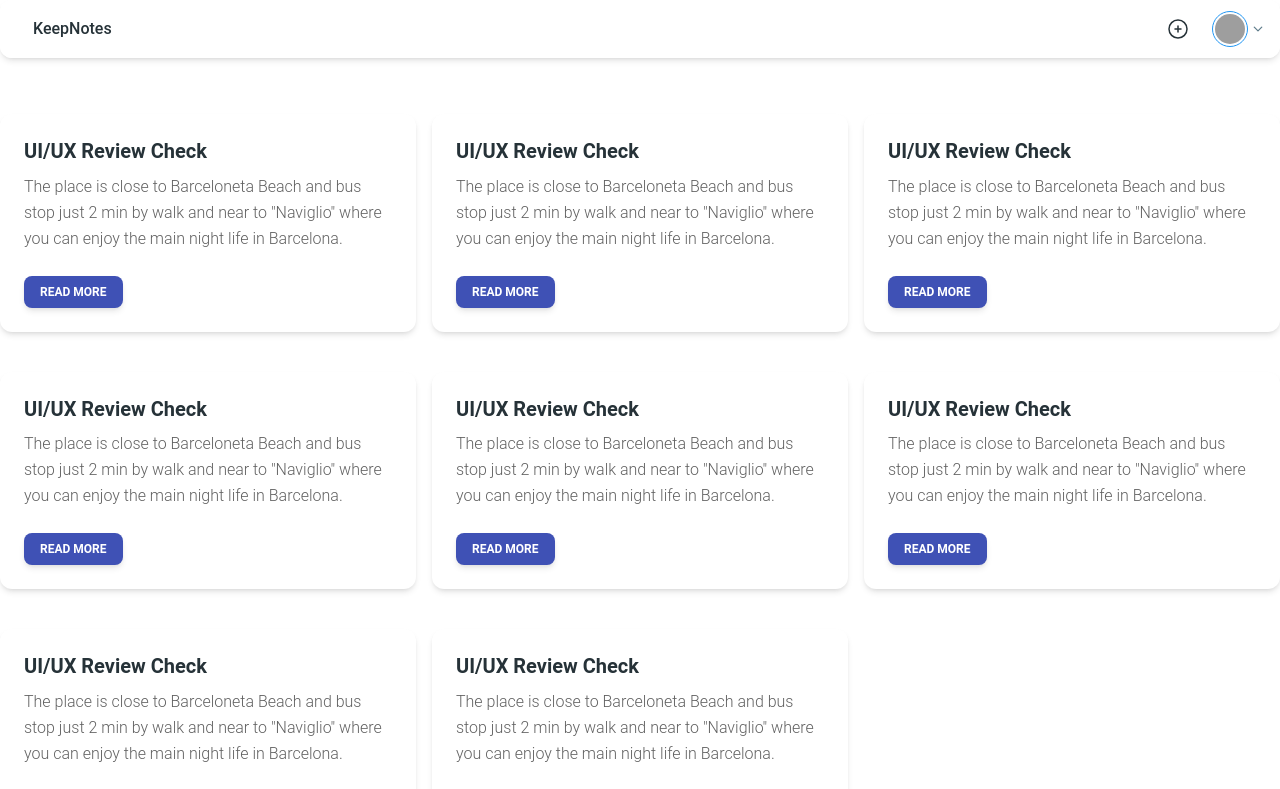
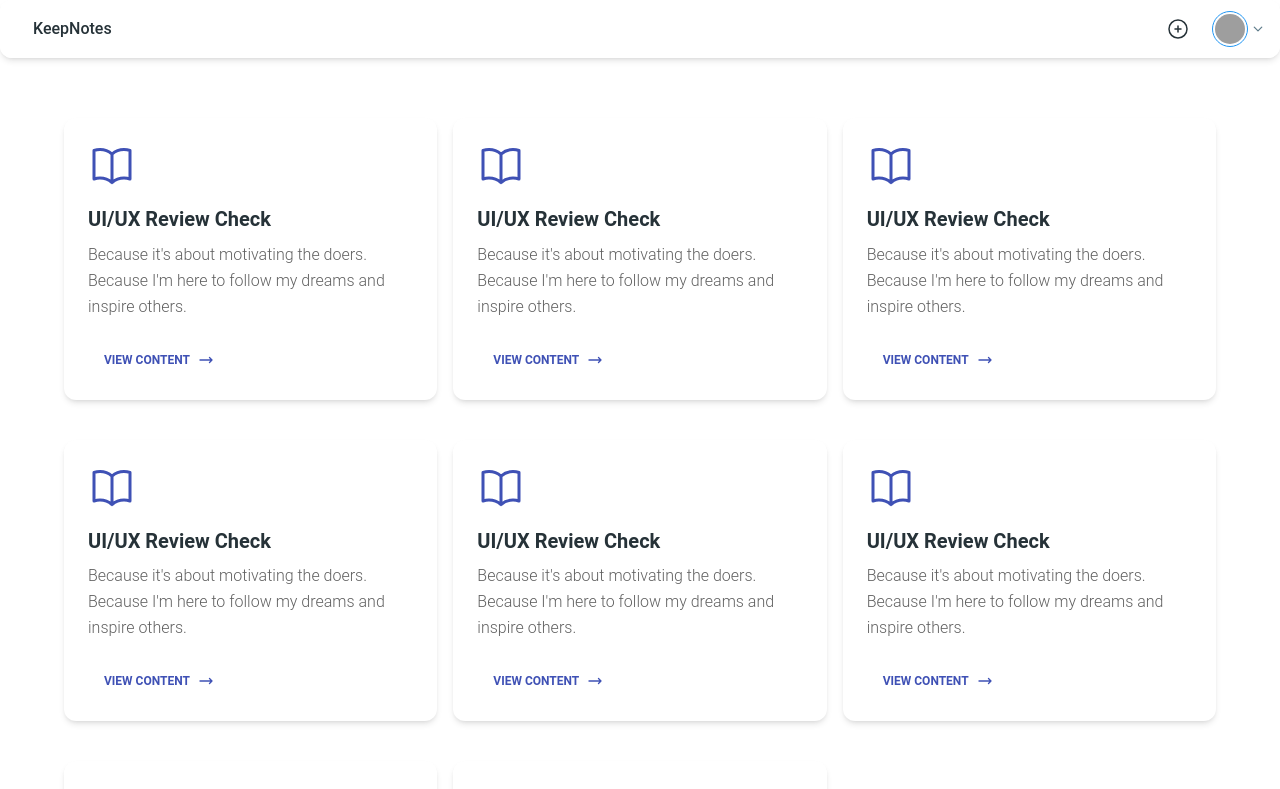
Before and after one commit to Ronel028/notes-app, a Next.js app: page / in a window 1280 px wide. Shown: the top 789 px of the page. Built offline with nearby package versions, Linux system fonts and the light colour scheme; grey boxes are pictures that could not be loaded.

Commit message:
change card component

```diff
--- a/src/components/NotesCard.jsx
+++ b/src/components/NotesCard.jsx
@@ -1,3 +1,4 @@
+import Link from "next/link";
 import {
   Card,
   CardBody,
@@ -5,26 +6,55 @@ import {
   Typography,
   Button,
 } from "@material-tailwind/react";
+import {
+  RocketLaunchIcon,
+  ArrowLongRightIcon,
+  BookOpenIcon,
+} from "@heroicons/react/24/outline";
 
 const NotesCard = () => {
   return (
     <Card className="mt-6 w-full">
-      <CardBody className="flex-1">
+      <CardBody>
+        <BookOpenIcon className="text-indigo-500 w-12 h-12 mb-4" />
         <Typography variant="h5" color="blue-gray" className="mb-2">
           UI/UX Review Check
         </Typography>
         <Typography>
-          The place is close to Barceloneta Beach and bus stop just 2 min by
-          walk and near to &quot;Naviglio&quot; where you can enjoy the main
-          night life in Barcelona.
+          Because it's about motivating the doers. Because I'm here to follow my
+          dreams and inspire others.
         </Typography>
       </CardBody>
       <CardFooter className="pt-0">
-        <Button size="sm" className="bg-indigo-500 hover:shadow-indigo-300">
-          Read More
-        </Button>
+        <Link href="/notes-content" className="inline-block">
+          <Button
+            size="sm"
+            variant="text"
+            className="flex items-center gap-2 text-indigo-500"
+          >
+            View content
+            <ArrowLongRightIcon strokeWidth={2} className="w-4 h-4" />
+          </Button>
+        </Link>
       </CardFooter>
     </Card>
+    // <Card className="mt-6 w-full">
+    //   <CardBody className="flex-1">
+    //     <Typography variant="h5" color="blue-gray" className="mb-2">
+    //       UI/UX Review Check
+    //     </Typography>
+    //     <Typography>
+    //       The place is close to Barceloneta Beach and bus stop just 2 min by
+    //       walk and near to &quot;Naviglio&quot; where you can enjoy the main
+    //       night life in Barcelona.
+    //     </Typography>
+    //   </CardBody>
+    //   <CardFooter className="pt-0">
+    //     <Button size="sm" className="bg-indigo-500 hover:shadow-indigo-300">
+    //       Read More
+    //     </Button>
+    //   </CardFooter>
+    // </Card>
   );
 };
 
--- a/src/layout/MainLayout.jsx
+++ b/src/layout/MainLayout.jsx
@@ -4,7 +4,7 @@ const MainLayout = (props) => {
   return (
     <>
       <Navigation />
-      <main className=" w-[90%] max-w-[1200px] mx-auto h-auto min-h-[calc(100vh-78px)] py-3">
+      <main className="h-auto min-h-[calc(100vh-78px)] py-4">
         {props.children}
       </main>
     </>
--- a/src/pages/index.js
+++ b/src/pages/index.js
@@ -1,5 +1,4 @@
 import Head from "next/head";
-import Navigation from "../components/Navigation";
 import EmptyState from "@/components/EmtyState";
 import NotesCard from "@/components/NotesCard";
 import MainLayout from "@/layout/MainLayout";
@@ -17,7 +16,7 @@ export default function Home() {
         {/* display this if the user doesn't have note yet. */}
 
         {/* if have display notes */}
-        <div className="grid gap-4 sm:grid-cols-2 lg:grid-cols-3">
+        <div className="grid gap-4 sm:grid-cols-2 lg:grid-cols-3 w-[90%] mx-auto max-w-[1200px]">
           <NotesCard />
           <NotesCard />
           <NotesCard />
```
